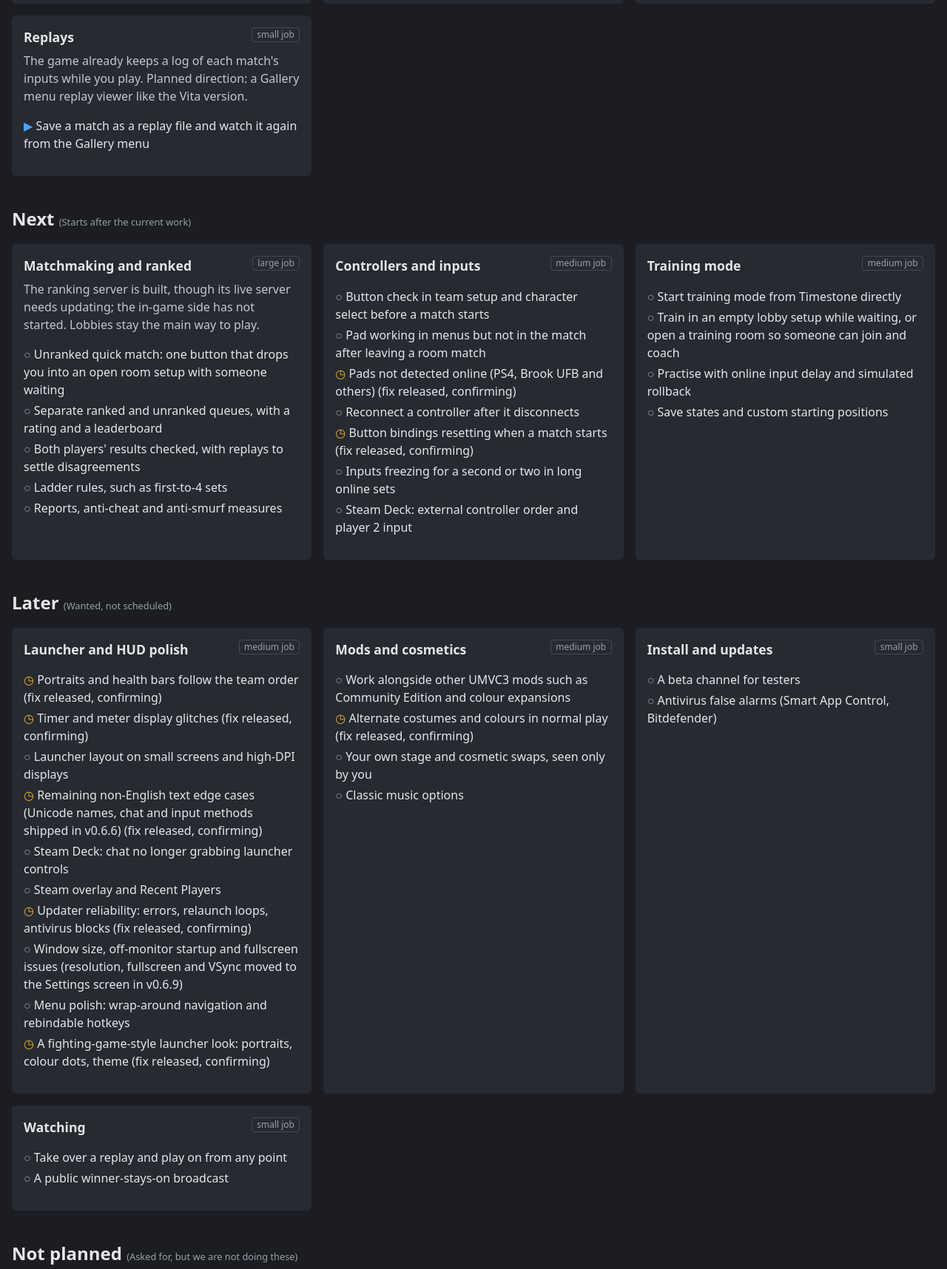
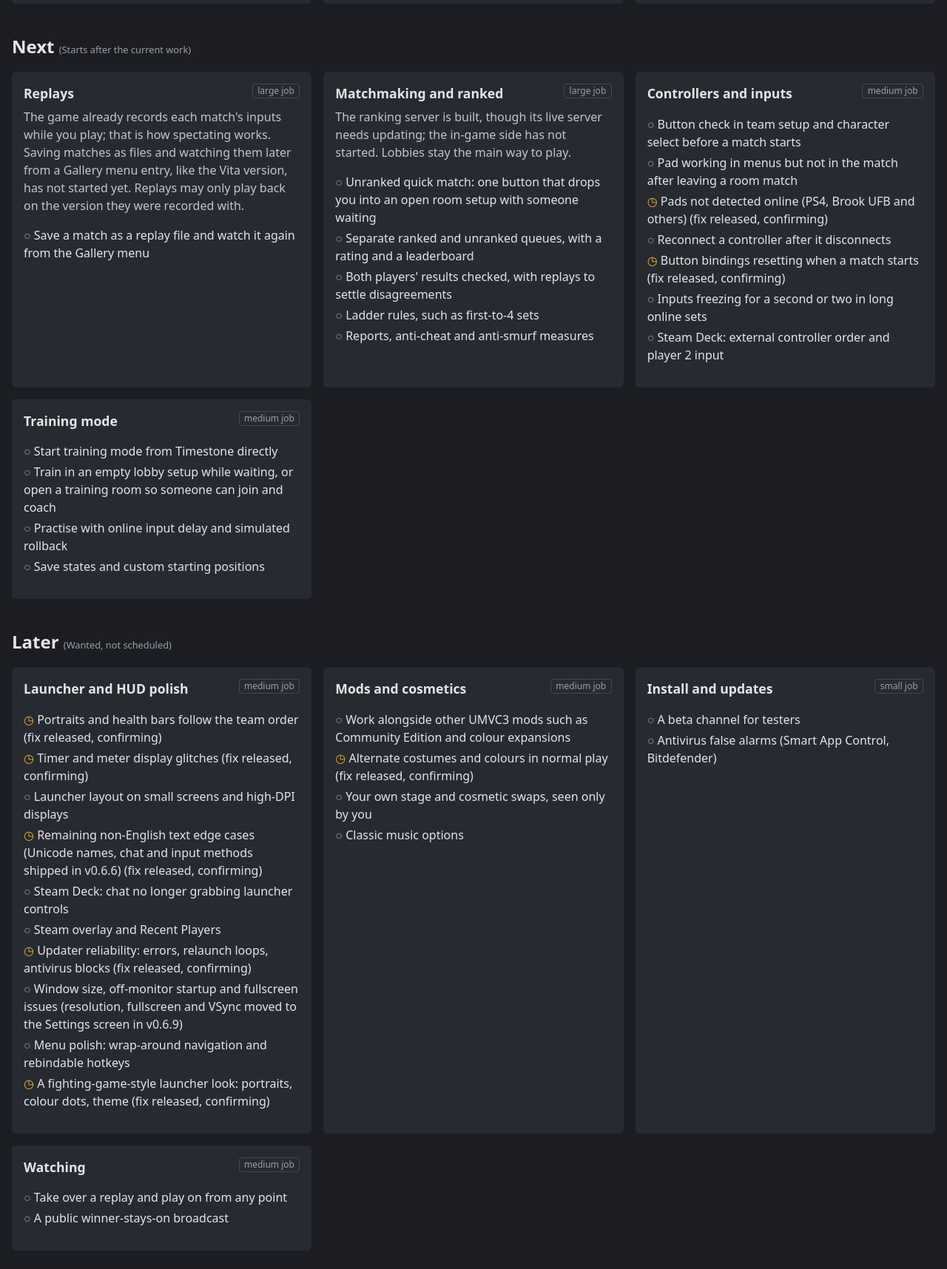
Before and after one commit to 2143-Labs/timestone-roadmap, a plain HTML site: page site/index.html in a window 1280 px wide. Shown: the part 1011-2727 px from the top of the page at 74% size. Drawn offline with Linux system fonts and the light colour scheme.

Commit message:
content: move Replays to Next as a large job; Watching is medium
- Replays (#758) has no save-to-file, offline playback or Gallery entry yet, and nobody is on it: Next, size L
- Blurb notes replays may be tied to the version that recorded them
- Watching (replay takeover #759 + broadcast #760, 11 pts, depends on replays): S -> M

```diff
--- a/site/index.html
+++ b/site/index.html
@@ -99,16 +99,16 @@ footer{margin-top:2rem;color:#9aa0a6;font-size:.9rem}
 <li class="now">Discord Rich Presence: show your room and match in Discord, with an on/off setting. Built and being updated for v0.6.9; not in a release yet</li>
 </ul>
 </article>
-<article class="card">
-<h3>Replays <span class="size">small job</span></h3>
-<p>The game already keeps a log of each match&#x27;s inputs while you play. Planned direction: a Gallery menu replay viewer like the Vita version.</p>
-<ul>
-<li class="now">Save a match as a replay file and watch it again from the Gallery menu</li>
-</ul>
-</article>
 </section>
 <section id="next">
 <h2>Next <small>(Starts after the current work)</small></h2>
+<article class="card">
+<h3>Replays <span class="size">large job</span></h3>
+<p>The game already records each match&#x27;s inputs while you play; that is how spectating works. Saving matches as files and watching them later from a Gallery menu entry, like the Vita version, has not started yet. Replays may only play back on the version they were recorded with.</p>
+<ul>
+<li class="open">Save a match as a replay file and watch it again from the Gallery menu</li>
+</ul>
+</article>
 <article class="card">
 <h3>Matchmaking and ranked <span class="size">large job</span></h3>
 <p>The ranking server is built, though its live server needs updating; the in-game side has not started. Lobbies stay the main way to play.</p>
@@ -176,7 +176,7 @@ footer{margin-top:2rem;color:#9aa0a6;font-size:.9rem}
 </ul>
 </article>
 <article class="card">
-<h3>Watching <span class="size">small job</span></h3>
+<h3>Watching <span class="size">medium job</span></h3>
 <ul>
 <li class="open">Take over a replay and play on from any point</li>
 <li class="open">A public winner-stays-on broadcast</li>
```
Also changed, not shown: content/roadmap.json (+9 -9 lines).
